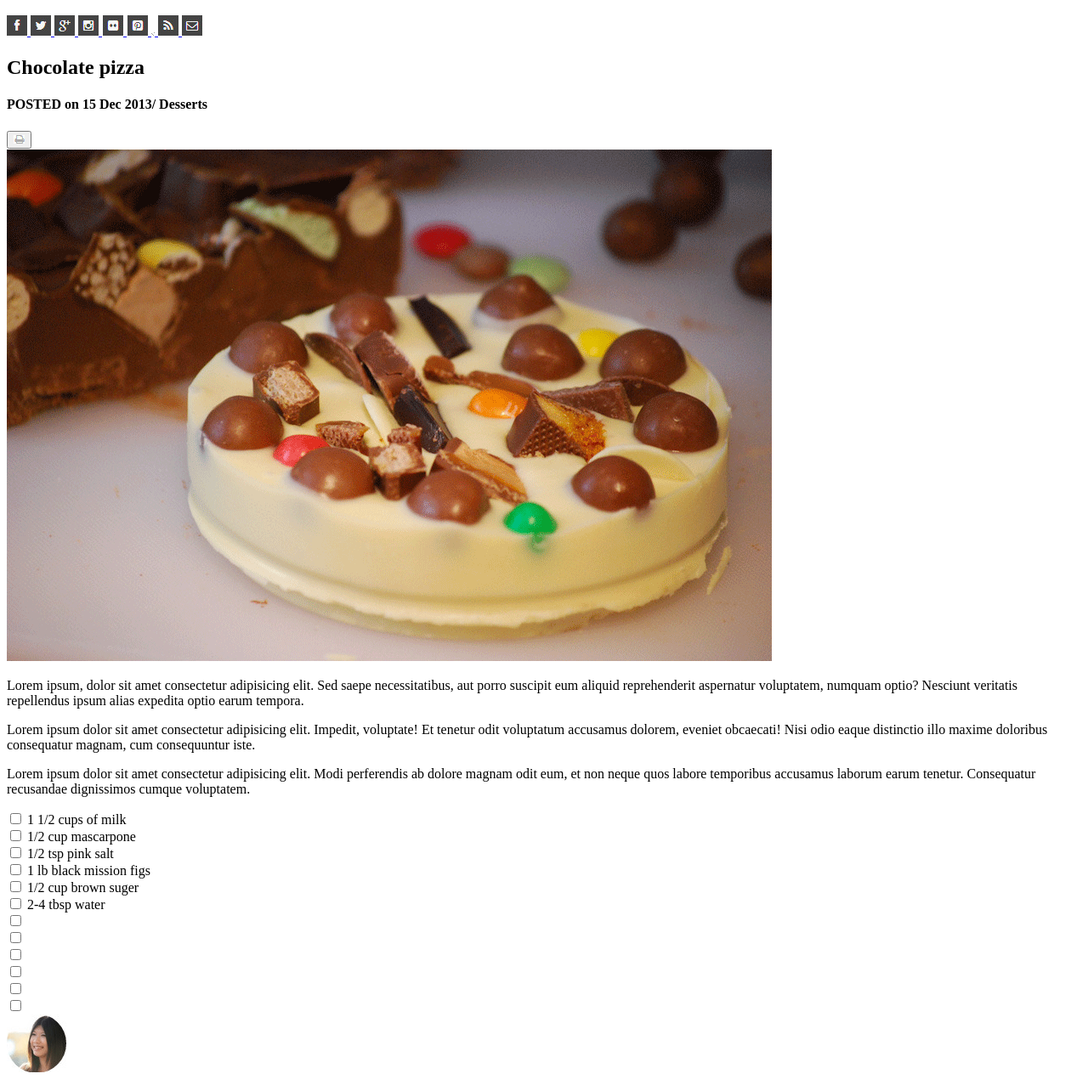
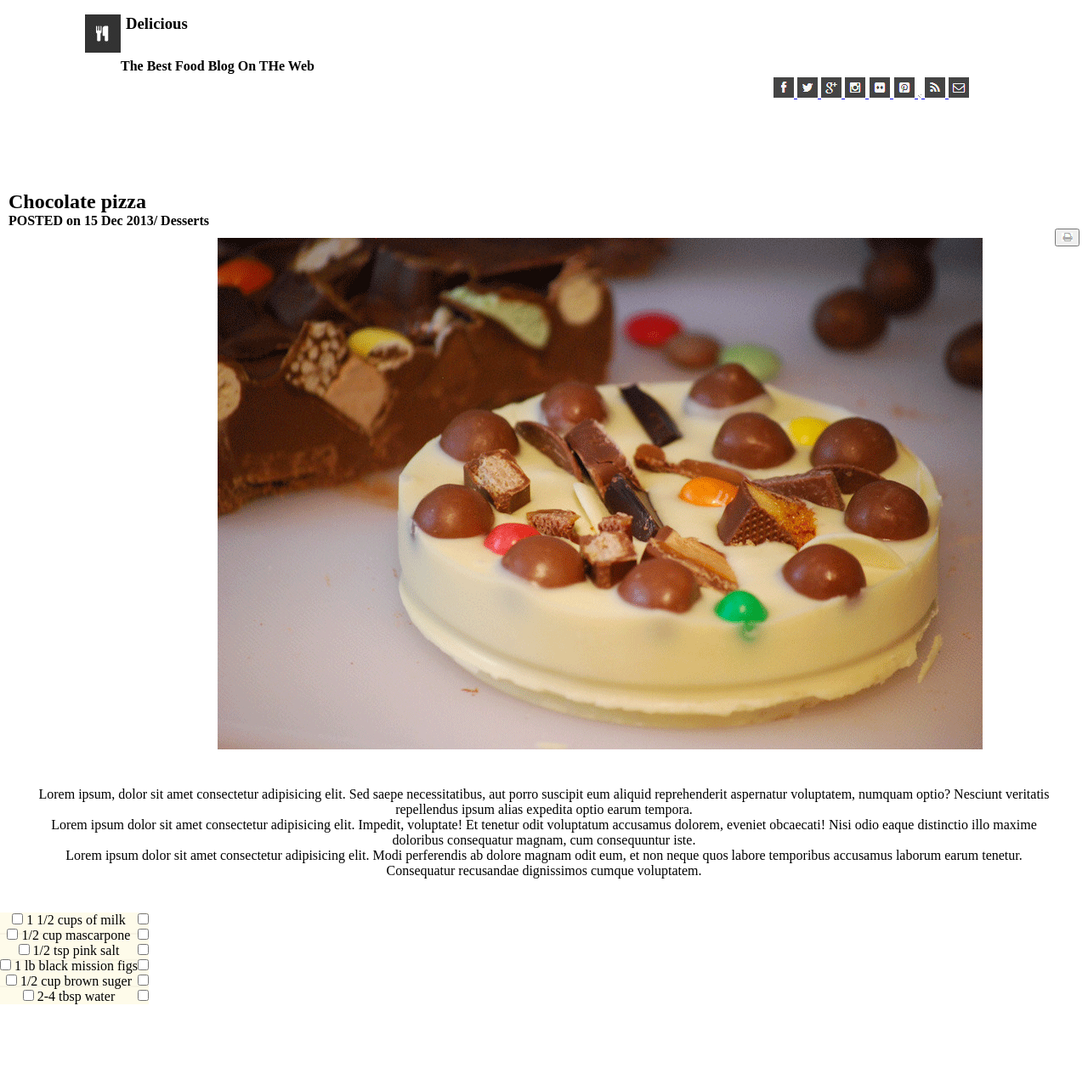
Before and after one commit to salsabilmislat/chocolate-pizza, a plain HTML site: page index.html in a window 1280 px wide. Shown: the part 83-1360 px from the top of the page at 85% size. Drawn offline with Linux system fonts and the light colour scheme.

Commit message:
css apply

```diff
--- a/index.html
+++ b/index.html
@@ -13,7 +13,7 @@
     <section id="head">
         <header>
             <nav>
-                <div>
+                <div id="div1">
                     <img id='logo' src="image/logo.png" alt="theLogo">
                 </div>
                 <div id="h">
--- a/style.css
+++ b/style.css
@@ -1,4 +1,86 @@
+* {
+
+padding:auto;
+margin: auto;
+}
+#head{
+    padding:50px;
+    margin: 50px;
+}
+#div1{
+    float: left;
+}
+#h{
+    display: inline-block;
+    }
+   #h h1{
+        margin-left: 2%;
+
+        float: left;
+    }
+  #h  h4{
+        float: left;
+    padding: 0;
+    margin: 0;
+    margin-top: 10%;
+    margin-right: 10%;
+}
+    #links{
+        display:inline-block;
+           margin-left: 75%;
+
+    }
 nav #logo {
     float: left;
 
 }
+#body div{
+    padding:5px;
+    margin: 5px;
+}
+#body button{
+    float: right;
+}
+#body a img {
+ align-items: center;
+ margin-left:20% ;
+ position: relative;
+}
+#body article{
+    text-align: center;
+    padding: 20px;
+    margin: 20px;
+}
+#ingredeant{
+    background-image: url("image/list-bg.png") ;
+    background-position: center;
+    text-align: center;
+    display: inline-block;
+}
+#right{
+    float: left;
+}
+#left{
+    float: right;
+}
+#owner{
+    padding:50px;
+    margin: 50px;
+}
+#owner a{
+    float: left;
+}
+#owner nav{
+    text-align: center;
+}
+footer{
+    text-align: center;
+    position: relative;
+    bottom: 0;
+   margin-top: 60px;
+
+   width: 80%;
+   height: 100px;
+   margin-left: 200px;
+    font-size: 15px;
+}
```
